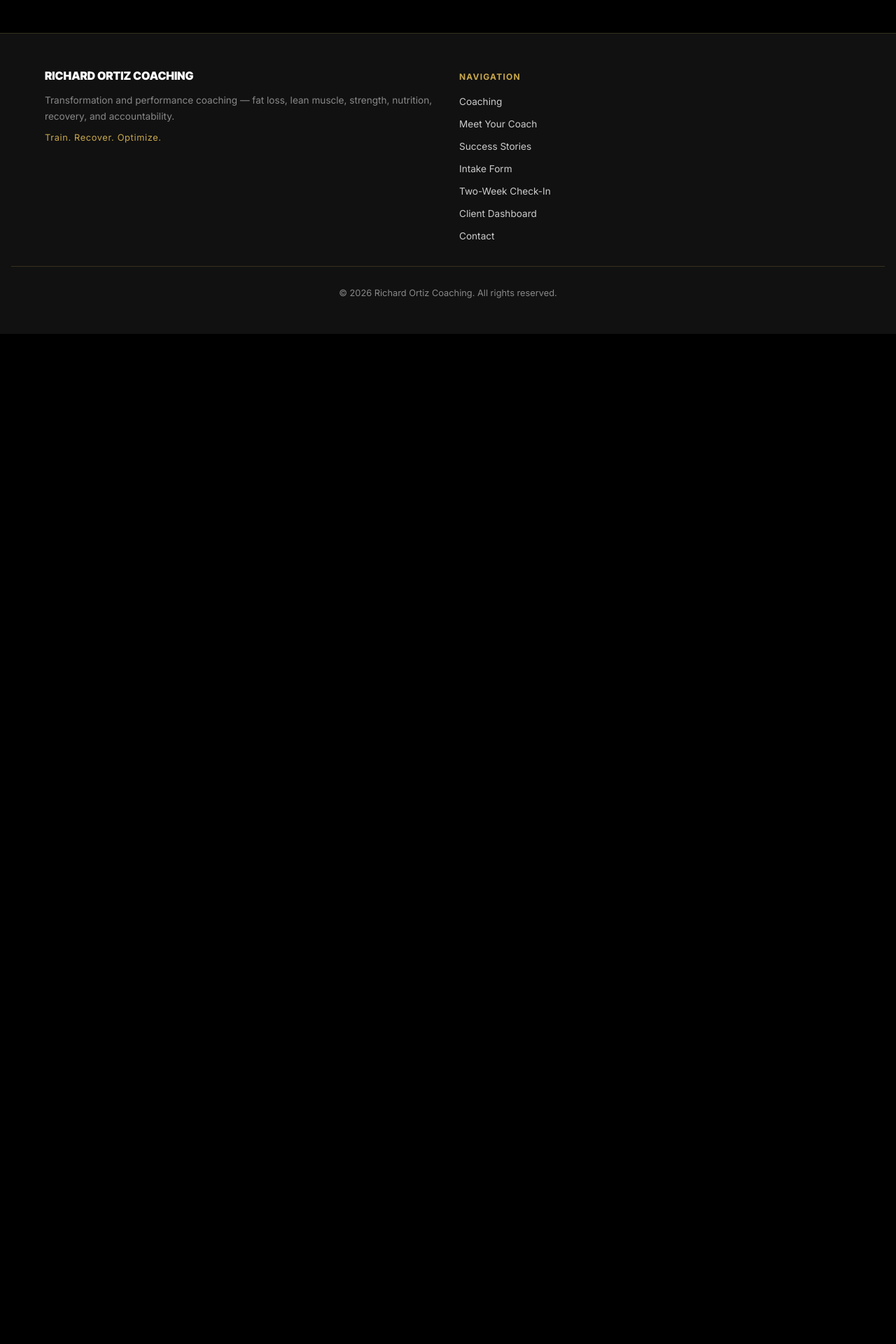
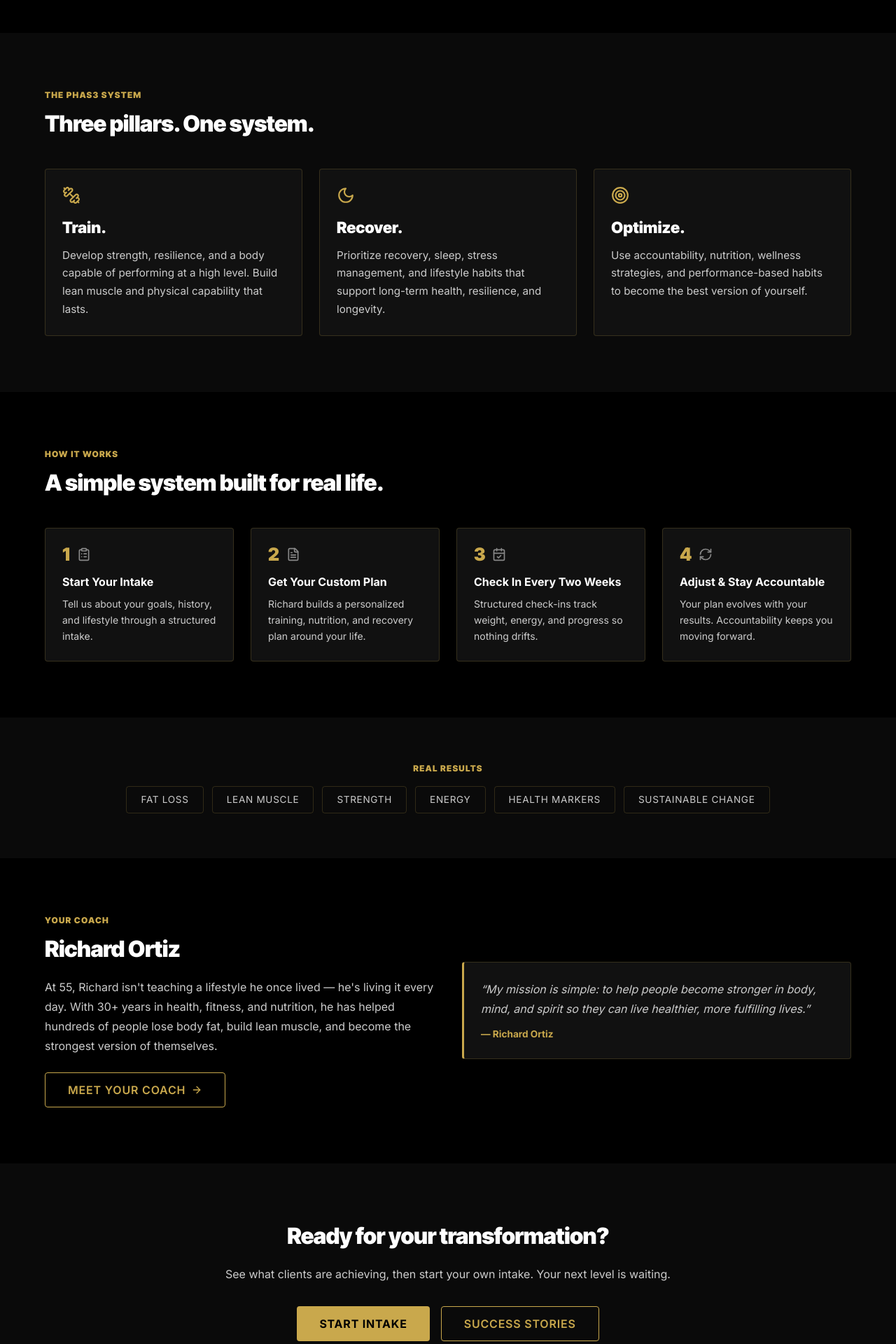
Before and after one commit to asaasinai/richard-ortiz-coaching, a Next.js app: page / in a window 1280 px wide. Shown: the part 760-2680 px from the top of the page at 70% size. Before the commit the page ends 1237 px from the top, so only its background shows below. Built offline with nearby package versions, Linux system fonts and the light colour scheme.

Commit message:
feat: homepage rewrite - PHAS3 hero, pillars, how-it-works, coach teaser

```diff
--- a/src/app/page.tsx
+++ b/src/app/page.tsx
@@ -1,27 +1,154 @@
 import Link from "next/link"
 import Nav from "@/components/Nav"
 import Footer from "@/components/Footer"
+import { Dumbbell, Moon, Target, ClipboardList, FileText, CalendarCheck, RefreshCw, ArrowRight } from "lucide-react"
+
+const pillars = [
+  {
+    icon: Dumbbell, title: "Train.",
+    body: "Develop strength, resilience, and a body capable of performing at a high level. Build lean muscle and physical capability that lasts.",
+  },
+  {
+    icon: Moon, title: "Recover.",
+    body: "Prioritize recovery, sleep, stress management, and lifestyle habits that support long-term health, resilience, and longevity.",
+  },
+  {
+    icon: Target, title: "Optimize.",
+    body: "Use accountability, nutrition, wellness strategies, and performance-based habits to become the best version of yourself.",
+  },
+]
+
+const steps = [
+  { icon: ClipboardList, title: "Start Your Intake", body: "Tell us about your goals, history, and lifestyle through a structured intake." },
+  { icon: FileText, title: "Get Your Custom Plan", body: "Richard builds a personalized training, nutrition, and recovery plan around your life." },
+  { icon: CalendarCheck, title: "Check In Every Two Weeks", body: "Structured check-ins track weight, energy, and progress so nothing drifts." },
+  { icon: RefreshCw, title: "Adjust & Stay Accountable", body: "Your plan evolves with your results. Accountability keeps you moving forward." },
+]
+
+const outcomes = ["Fat Loss", "Lean Muscle", "Strength", "Energy", "Health Markers", "Sustainable Change"]
 
 export default function Home() {
   return (
     <>
       <Nav />
+
       {/* HERO */}
       <section style={{ background: "var(--bg)", minHeight: "90vh", display: "flex", alignItems: "center" }}>
         <div className="max-w-6xl mx-auto px-4 py-24">
-        <h1 style={{ fontFamily: "Inter Tight, sans-serif", fontWeight: 900, fontSize: "clamp(2.5rem, 6vw, 4rem)", lineHeight: 1.05, letterSpacing: "-0.03em", color: "var(--text)", maxWidth: 700 }}>
-            Peptide Therapy.<br />
-            <span style={{ color: "var(--gold)" }}>Done Right.</span>
+          <span className="section-num">Welcome to the Next Level</span>
+          <h1 style={{ fontFamily: "Inter Tight, sans-serif", fontWeight: 900, fontSize: "clamp(2.5rem, 6vw, 4rem)", lineHeight: 1.05, letterSpacing: "-0.03em", color: "var(--text)", maxWidth: 700 }}>
+            Train. <span style={{ color: "var(--gold)" }}>Recover.</span> Optimize.
           </h1>
-          <p style={{ color: "var(--text-soft)", fontSize: "1.1rem", lineHeight: 1.75, marginTop: "1.5rem", maxWidth: 480 }}>
-            Personalized guidance on peptide protocols, dosage calculations, and wellness coaching — all evidence-referenced and coach-supervised.
+          <p style={{ color: "var(--text-soft)", fontSize: "1.1rem", lineHeight: 1.75, marginTop: "1.5rem", maxWidth: 520 }}>
+            Personalized coaching designed to help you lose body fat, build lean muscle,
+            improve performance, and create sustainable results.
           </p>
           <div className="flex flex-wrap gap-4 mt-8">
             <Link href="/intake" className="btn-gold">Start Intake</Link>
-            <Link href="/peptides" className="btn-outline">Browse Peptides</Link>
+            <Link href="/coaching" className="btn-outline">Learn About Coaching</Link>
           </div>
         </div>
       </section>
+
+      {/* PILLARS */}
+      <section style={{ background: "var(--bg-2)", padding: "5rem 1rem" }}>
+        <div className="max-w-6xl mx-auto">
+          <span className="section-num">The PHAS3 System</span>
+          <h2 style={{ fontFamily: "Inter Tight, sans-serif", fontWeight: 900, fontSize: "2rem", letterSpacing: "-0.02em", marginBottom: "2.5rem" }}>
+            Three pillars. One system.
+          </h2>
+          <div className="grid md:grid-cols-3 gap-6">
+            {pillars.map(p => (
+              <div key={p.title} className="card">
+                <p.icon size={26} style={{ color: "var(--gold)", marginBottom: "1rem" }} />
+                <h3 style={{ fontFamily: "Inter Tight, sans-serif", fontWeight: 900, fontSize: "1.4rem", marginBottom: "0.6rem" }}>{p.title}</h3>
+                <p style={{ color: "var(--text-soft)", fontSize: "0.95rem", lineHeight: 1.7 }}>{p.body}</p>
+              </div>
+            ))}
+          </div>
+        </div>
+      </section>
+
+      {/* HOW IT WORKS */}
+      <section style={{ background: "var(--bg)", padding: "5rem 1rem" }}>
+        <div className="max-w-6xl mx-auto">
+          <span className="section-num">How It Works</span>
+          <h2 style={{ fontFamily: "Inter Tight, sans-serif", fontWeight: 900, fontSize: "2rem", letterSpacing: "-0.02em", marginBottom: "2.5rem" }}>
+            A simple system built for real life.
+          </h2>
+          <div className="grid md:grid-cols-4 gap-6">
+            {steps.map((s, i) => (
+              <div key={s.title} className="card">
+                <div style={{ display: "flex", alignItems: "center", gap: "0.6rem", marginBottom: "0.9rem" }}>
+                  <span style={{ fontFamily: "Inter Tight, sans-serif", fontWeight: 900, fontSize: "1.6rem", color: "var(--gold)", lineHeight: 1 }}>{i + 1}</span>
+                  <s.icon size={20} style={{ color: "var(--text-mute)" }} />
+                </div>
+                <h3 style={{ fontWeight: 700, fontSize: "1rem", marginBottom: "0.5rem" }}>{s.title}</h3>
+                <p style={{ color: "var(--text-soft)", fontSize: "0.875rem", lineHeight: 1.65 }}>{s.body}</p>
+              </div>
+            ))}
+          </div>
+        </div>
+      </section>
+
+      {/* OUTCOMES */}
+      <section style={{ background: "var(--bg-2)", padding: "4rem 1rem" }}>
+        <div className="max-w-6xl mx-auto text-center">
+          <span className="section-num">Real Results</span>
+          <div className="flex flex-wrap justify-center gap-3 mt-4">
+            {outcomes.map(o => (
+              <span key={o} style={{
+                border: "1px solid var(--border)", borderRadius: "var(--radius)", padding: "0.5rem 1.25rem",
+                fontSize: "0.85rem", letterSpacing: "0.05em", textTransform: "uppercase", color: "var(--text-soft)",
+              }}>{o}</span>
+            ))}
+          </div>
+        </div>
+      </section>
+
+      {/* COACH TEASER */}
+      <section style={{ background: "var(--bg)", padding: "5rem 1rem" }}>
+        <div className="max-w-6xl mx-auto grid md:grid-cols-2 gap-10 items-center">
+          <div>
+            <span className="section-num">Your Coach</span>
+            <h2 style={{ fontFamily: "Inter Tight, sans-serif", fontWeight: 900, fontSize: "2rem", letterSpacing: "-0.02em", marginBottom: "1rem" }}>
+              Richard Ortiz
+            </h2>
+            <p style={{ color: "var(--text-soft)", lineHeight: 1.75, marginBottom: "1.5rem" }}>
+              At 55, Richard isn&apos;t teaching a lifestyle he once lived — he&apos;s living it every day.
+              With 30+ years in health, fitness, and nutrition, he has helped hundreds of people
+              lose body fat, build lean muscle, and become the strongest version of themselves.
+            </p>
+            <Link href="/meet-your-coach" className="btn-outline" style={{ display: "inline-flex", alignItems: "center", gap: "0.5rem" }}>
+              Meet Your Coach <ArrowRight size={16} />
+            </Link>
+          </div>
+          <div className="card" style={{ borderLeft: "3px solid var(--gold)" }}>
+            <p style={{ color: "var(--text-soft)", lineHeight: 1.75, fontStyle: "italic" }}>
+              &ldquo;My mission is simple: to help people become stronger in body, mind, and spirit so they can
+              live healthier, more fulfilling lives.&rdquo;
+            </p>
+            <p style={{ color: "var(--gold)", fontSize: "0.85rem", marginTop: "0.75rem", fontWeight: 700 }}>— Richard Ortiz</p>
+          </div>
+        </div>
+      </section>
+
+      {/* SOCIAL PROOF / CTA */}
+      <section style={{ background: "var(--bg-2)", padding: "5rem 1rem", textAlign: "center" }}>
+        <div className="max-w-3xl mx-auto">
+          <h2 style={{ fontFamily: "Inter Tight, sans-serif", fontWeight: 900, fontSize: "2rem", letterSpacing: "-0.02em", marginBottom: "1rem" }}>
+            Ready for your transformation?
+          </h2>
+          <p style={{ color: "var(--text-soft)", lineHeight: 1.75, marginBottom: "2rem" }}>
+            See what clients are achieving, then start your own intake. Your next level is waiting.
+          </p>
+          <div className="flex flex-wrap justify-center gap-4">
+            <Link href="/intake" className="btn-gold">Start Intake</Link>
+            <Link href="/success-stories" className="btn-outline">Success Stories</Link>
+          </div>
+        </div>
+      </section>
+
       <Footer />
     </>
   )
```
